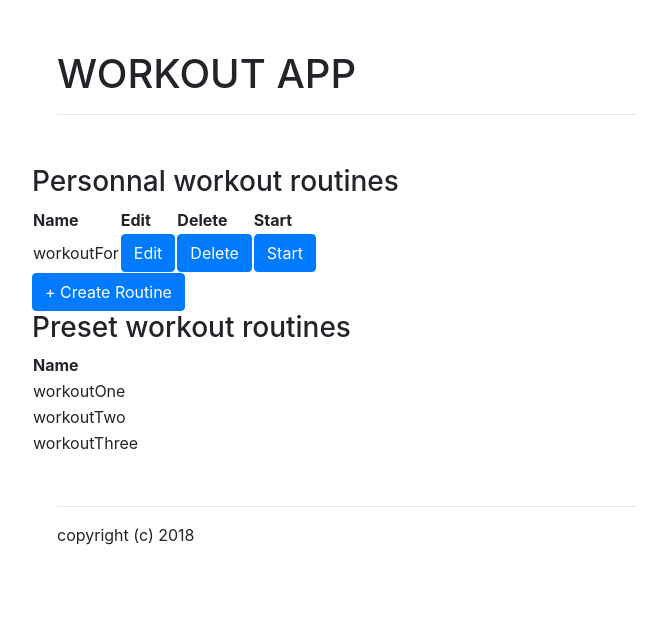
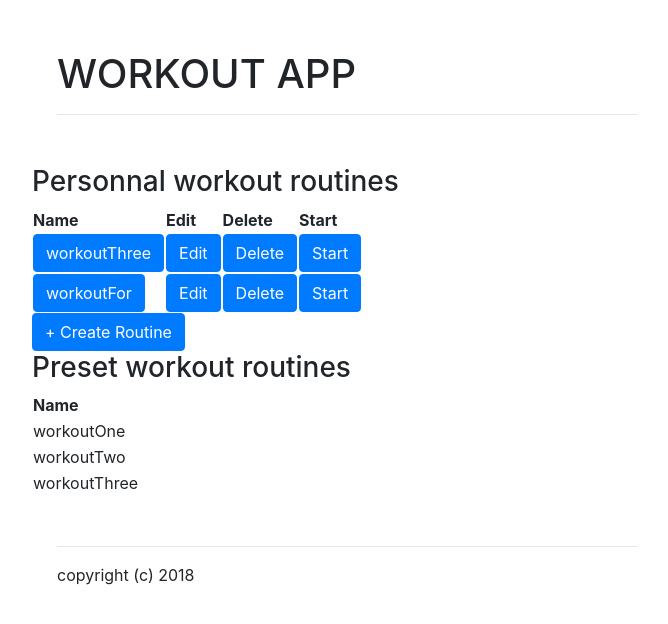
Before and after one commit to usaspiff/react-workout-app-forms, a React (Create React App) app: page / in a window 1280 px wide. Shown: the top 624 px of the page, without its empty margins (23-691 px from the left). Built offline with nearby package versions, Linux system fonts and the light colour scheme; the HTML template or start-up script is replaced by a standard one.

Commit message:
extract title from select routine

```diff
--- a/src/App.js
+++ b/src/App.js
@@ -6,6 +6,7 @@ import TablePreset from './containers/presetRoutines';
 import FormContainer from './containers/FormContainer';
 // import EditForm from "./containers/EditForm";
 import Footer from './components/Footer';
+import TestList from './components/TestList';
 import Modal from "react-bootstrap/Modal";
 import Button from "react-bootstrap/Button";
 
@@ -32,7 +33,8 @@ class App extends Component {
       }
     ],
 
-    showForm: false
+    showForm: false,
+    showTest: false
   };
 
   // editWorkout = index => {
@@ -45,11 +47,11 @@ class App extends Component {
 
   handleClose = () => {
     this.setState({ showForm: false });
-  }
+  };
 
   handleShow = () => {
     this.setState({ showForm: true });
-  }
+  };
 
   removeWorkout = index => {
     const { workouts } = this.state;
@@ -61,34 +63,31 @@ class App extends Component {
     });
   };
 
-  // startWorkout = index => {
-  //   const { workouts } = this.state;
-
-  // }
+  startWorkout = index => {
+    // const { workouts } = this.state;
+    // return workouts,
+     this.setState({ showTest: true });
+    console.log(index);
+  };
 
   handleSubmit = workout => {
-    this.setState(prevState => ({ workouts: [...prevState.workouts, workout] }), () => console.log(this.state));
+    this.setState(
+      prevState => ({ workouts: [...prevState.workouts, workout] }),
+      () => console.log(this.state)
+    );
     this.setState({ showForm: false });
-
-  }
+  };
 
   render() {
     const { workouts } = this.state;
+    const showTestTitle = this.state.showTest;
 
-    return (
-      <div className="col-md-6" style={{ marginLeft: "40px" }}>
+    return <div className="col-md-6" style={{ marginLeft: "40px" }}>
         <Header />
 
-        {workouts.length > 3 ? (
-          <TablePerso
-            workoutData={workouts}
-            editWorkout={this.editWorkout}
-            removeWorkout={this.removeWorkout}
-            startWorkout={this.startWorkout}
-          />
-        ) : (
-              <h3>No personnal routine yet</h3>
-          )}
+        {workouts.length > 3 ? <TablePerso workoutData={workouts} editWorkout={this.editWorkout} removeWorkout={this.removeWorkout} startWorkout={this.startWorkout} /> : <h3>
+            No personnal routine yet
+          </h3>}
 
         <Button variant="primary" onClick={this.handleShow}>
           + Create Routine
@@ -104,9 +103,11 @@ class App extends Component {
         </Modal>
         {/* <EditForm editSubmit={this.editSubmit} /> */}
         <TablePreset workoutData={workouts} startWorkout={this.startWorkout} />
+        {showTestTitle === true &&
+        <TestList title={this.state.workouts[2].exercises} />
+      }
         <Footer />
-      </div>
-    );
+      </div>;
   }
 }
 
--- /dev/null
+++ b/src/components/TestList.js
@@ -0,0 +1,37 @@
+// import React, { Component } from 'react';
+
+
+// const RoutineTitle = props => {
+//     const rows = props.startWorkout.title;
+
+//     return <div>{rows}</div>;
+// }
+
+// class TestList extends Component {
+//     render() {
+//         const { workoutData, startWorkout } = this.props;
+
+//         return (
+//             <div>
+//                 <h3>Test</h3>
+//                 <RoutineTitle workoutData={workoutData} startWorkout={startWorkout} />
+//             </div>);
+//     }
+// }
+
+// export default TestList;
+
+import React from 'react';
+
+
+const TestList = (props) => {
+    return (
+        <h4>
+            {props.title}
+        </h4>
+    )
+
+
+}
+
+export default TestList;
--- a/src/containers/persoRoutines.js
+++ b/src/containers/persoRoutines.js
@@ -16,9 +16,13 @@ const TableHeader = () => {
 }
 
 const TableBody = props => {
-    const rows = props.workoutData.slice(3).map((row, index) => {
-      return <tr key={index}>
-          <td>{row.title}</td>
+    const rows = props.workoutData.slice(2).map((row, index) => {
+        return <tr key={index}>
+          <td>
+            <Button onClick={() => props.startWorkout(index)}>
+              {row.title}
+            </Button>
+          </td>
           <td>
             <Button onClick={() => props.editWorkout(index)}>Edit</Button>
           </td>
@@ -28,7 +32,9 @@ const TableBody = props => {
             </Button>
           </td>
           <td>
-            <Button onClick={() => props.startWorkout(index)}>Start</Button>
+            <Button onClick={() => props.startWorkout(index)}>
+              Start
+            </Button>
           </td>
         </tr>;
     });
```
